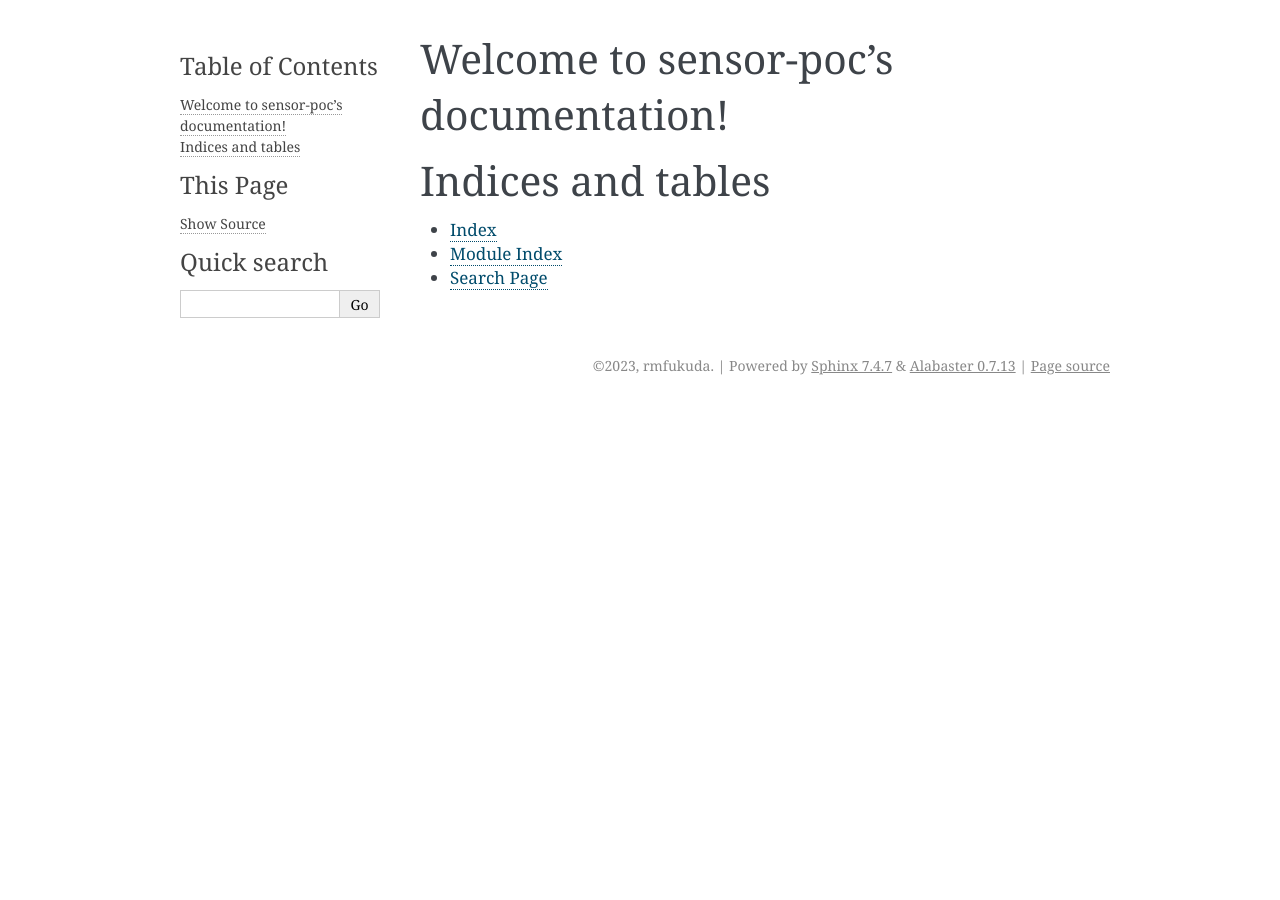
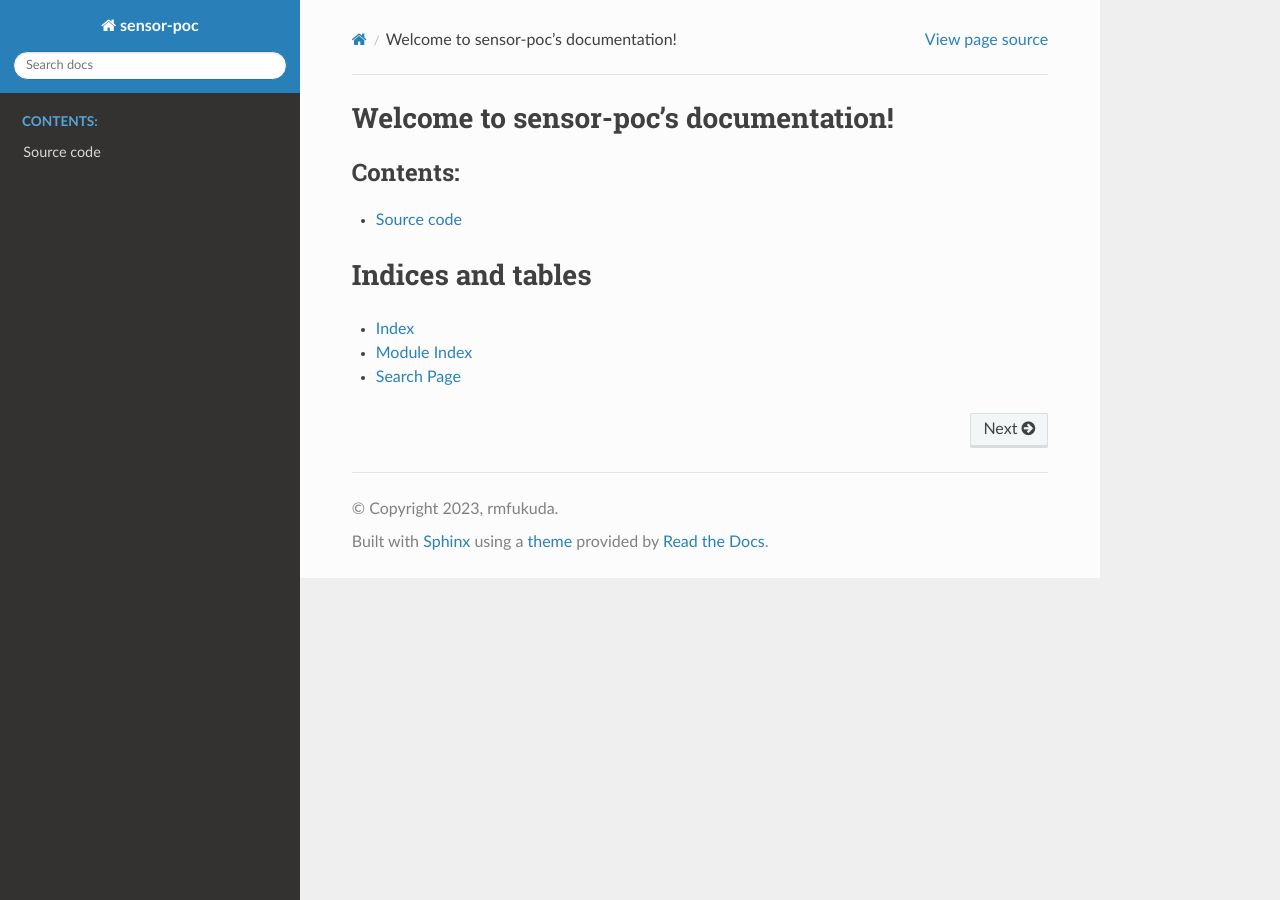
Before and after one commit to rmfukuda/sensor-poc, a Sphinx documentation site: the page built from software/docs/source/index.rst, in a window 1280 px wide. Built offline with Sphinx 7.4.7 and the Read the Docs theme 2.0.0, drawn with Linux system fonts in a browser that asks for light colours.

```diff
--- /dev/null
+++ b/software/docs/source/autodoc-src.rst
@@ -0,0 +1,7 @@
+Source code
+===========
+.. automodule:: main
+   :members:
+   :undoc-members:
+   :show-inheritance:
+   :private-members:
--- a/software/docs/source/conf.py
+++ b/software/docs/source/conf.py
@@ -2,6 +2,13 @@
 #
 # For the full list of built-in configuration values, see the documentation:
 # https://www.sphinx-doc.org/en/master/usage/configuration.html
+
+
+import os
+import sys
+
+
+sys.path.insert(0, os.path.abspath("../../"))
 
 # -- Project information -----------------------------------------------------
 # https://www.sphinx-doc.org/en/master/usage/configuration.html#project-information
@@ -14,7 +21,10 @@ release = "0.0.0"
 # -- General configuration ---------------------------------------------------
 # https://www.sphinx-doc.org/en/master/usage/configuration.html#general-configuration
 
-extensions = []
+extensions = [
+    "sphinx.ext.autodoc",
+    "sphinx.ext.napoleon",
+]
 
 templates_path = ["_templates"]
 exclude_patterns = []
@@ -23,5 +33,5 @@ exclude_patterns = []
 # -- Options for HTML output -------------------------------------------------
 # https://www.sphinx-doc.org/en/master/usage/configuration.html#options-for-html-output
 
-html_theme = "alabaster"
+html_theme = "sphinx_rtd_theme"
 html_static_path = ["_static"]
--- a/software/docs/source/index.rst
+++ b/software/docs/source/index.rst
@@ -11,6 +11,8 @@ Welcome to sensor-poc's documentation!
    :caption: Contents:
 
 
+   autodoc-src
+
 
 Indices and tables
 ==================
```
Also changed, not shown: 1 other file.
